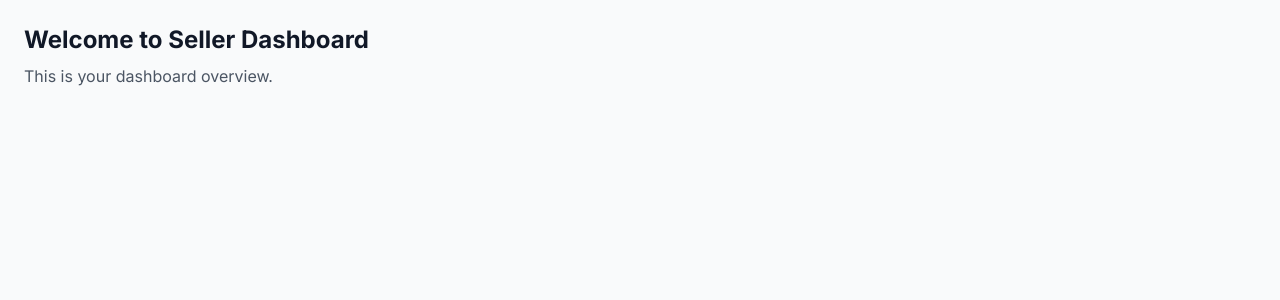
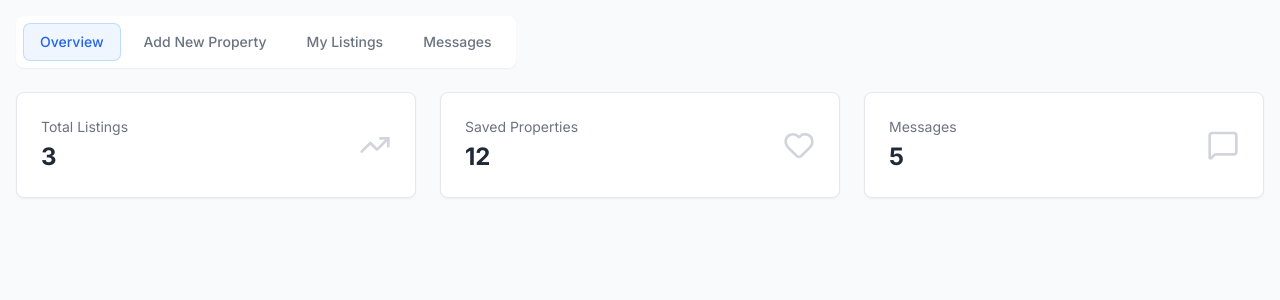
Before and after one commit to mr-prasai2004/aayushprasai-gharbazar, a React (Vite) app in the folder Frontend/: page /dashboard/seller in a window 1280 px wide. Shown: the top 300 px of the page. Built offline with nearby package versions, Linux system fonts and the light colour scheme.

Commit message:
Add SellerDashboard UI layout.

```diff
--- a/Frontend/src/pages/dashboard/seller/SellerDashboard.tsx
+++ b/Frontend/src/pages/dashboard/seller/SellerDashboard.tsx
@@ -1,16 +1,127 @@
-import React from 'react';
+import React, { useState } from 'react';
+import { CheckCircle, Heart, MessageSquare, TrendingUp } from 'lucide-react';
 
+// Dummy property data
+const DUMMY_PROPERTIES = [
+  {
+    property_id: 'p1',
+    title: 'Cozy Apartment in Downtown',
+    location: 'New York, NY',
+    price: 250000,
+    bedrooms: 2,
+    bathrooms: 1,
+    image: 'https://images.unsplash.com/photo-1600585154340-be6161a56a0c?auto=format&fit=crop&w=800&q=80',
+  },
+  {
+    property_id: 'p2',
+    title: 'Luxury Villa with Pool',
+    location: 'Los Angeles, CA',
+    price: 1200000,
+    bedrooms: 5,
+    bathrooms: 4,
+    image: 'https://images.unsplash.com/photo-1600585154340-be6161a56a0c?auto=format&fit=crop&w=800&q=80',
+  },
+  {
+    property_id: 'p3',
+    title: 'Modern Villa Near Mountains',
+    location: 'Miami, FL',
+    price: 450000,
+    bedrooms: 3,
+    bathrooms: 2,
+    image: 'https://images.unsplash.com/photo-1599423300746-b62533397364?auto=format&fit=crop&w=800&q=80',
+  },
+];
+
+// Simple PropertyCard
+const PropertyCard: React.FC<{ property: typeof DUMMY_PROPERTIES[0] }> = ({ property }) => (
+  <div className="bg-white rounded-lg shadow-sm border overflow-hidden">
+    <img src={property.image} alt={property.title} className="w-full h-40 object-cover" />
+    <div className="p-4">
+      <h3 className="font-bold text-gray-800">{property.title}</h3>
+      <p className="text-gray-500 text-sm">{property.location}</p>
+      <p className="text-gray-700 font-semibold mt-2">${property.price.toLocaleString()}</p>
+      <p className="text-gray-500 text-sm mt-1">{property.bedrooms} Beds • {property.bathrooms} Baths</p>
+    </div>
+  </div>
+);
 
 export const SellerDashboard: React.FC = () => {
-    return (
-            <div className="p-6">
-                <h1 className="text-2xl font-bold text-gray-900">
-                    Welcome to Seller Dashboard
-                </h1>
-                <p className="text-gray-600 mt-2">
-                    This is your dashboard overview.
-                </p>
+  const [activeTab, setActiveTab] = useState('Overview');
+
+  const renderContent = () => {
+    switch (activeTab) {
+      case 'Overview':
+        return (
+          <div className="grid grid-cols-1 md:grid-cols-3 gap-6 mb-8">
+            <div className="bg-white p-6 rounded-lg border shadow-sm flex justify-between items-center">
+              <div>
+                <p className="text-sm text-gray-500">Total Listings</p>
+                <h3 className="text-2xl font-bold mt-1">3</h3>
+              </div>
+              <TrendingUp className="h-8 w-8 text-gray-300" />
             </div>
+            <div className="bg-white p-6 rounded-lg border shadow-sm flex justify-between items-center">
+              <div>
+                <p className="text-sm text-gray-500">Saved Properties</p>
+                <h3 className="text-2xl font-bold mt-1">12</h3>
+              </div>
+              <Heart className="h-8 w-8 text-gray-300" />
+            </div>
+            <div className="bg-white p-6 rounded-lg border shadow-sm flex justify-between items-center">
+              <div>
+                <p className="text-sm text-gray-500">Messages</p>
+                <h3 className="text-2xl font-bold mt-1">5</h3>
+              </div>
+              <MessageSquare className="h-8 w-8 text-gray-300" />
+            </div>
+          </div>
+        );
+      case 'My Listings':
+        return (
+          <div className="grid grid-cols-1 md:grid-cols-2 lg:grid-cols-3 gap-6">
+            {DUMMY_PROPERTIES.map(p => (
+              <PropertyCard key={p.property_id} property={p} />
+            ))}
+          </div>
+        );
+      case 'Messages':
+        return (
+          <div className="text-gray-500 text-center py-20">
+            <CheckCircle className="mx-auto h-12 w-12 text-green-200 mb-2" />
+            <p>No messages yet</p>
+          </div>
+        );
+      case 'Add New Property':
+        return (
+          <div className="text-gray-500 text-center py-20">
+            <p>Form to add new property goes here (dummy)</p>
+          </div>
+        );
+      default:
+        return null;
+    }
+  };
 
-    );
+  return (
+    <div className="p-4">
+      {/* Tabs */}
+      <div className="bg-white p-2 rounded-lg shadow-sm mb-6 inline-flex space-x-2 overflow-x-auto max-w-full">
+        {['Overview', 'Add New Property', 'My Listings', 'Messages'].map(tab => (
+          <button
+            key={tab}
+            onClick={() => setActiveTab(tab)}
+            className={`px-4 py-2 text-sm font-medium rounded-md whitespace-nowrap transition-colors ${
+              activeTab === tab
+                ? 'bg-blue-50 text-blue-600 ring-1 ring-blue-200'
+                : 'text-gray-500 hover:bg-gray-50 hover:text-gray-700'
+            }`}
+          >
+            {tab}
+          </button>
+        ))}
+      </div>
+
+      {renderContent()}
+    </div>
+  );
 };
```
